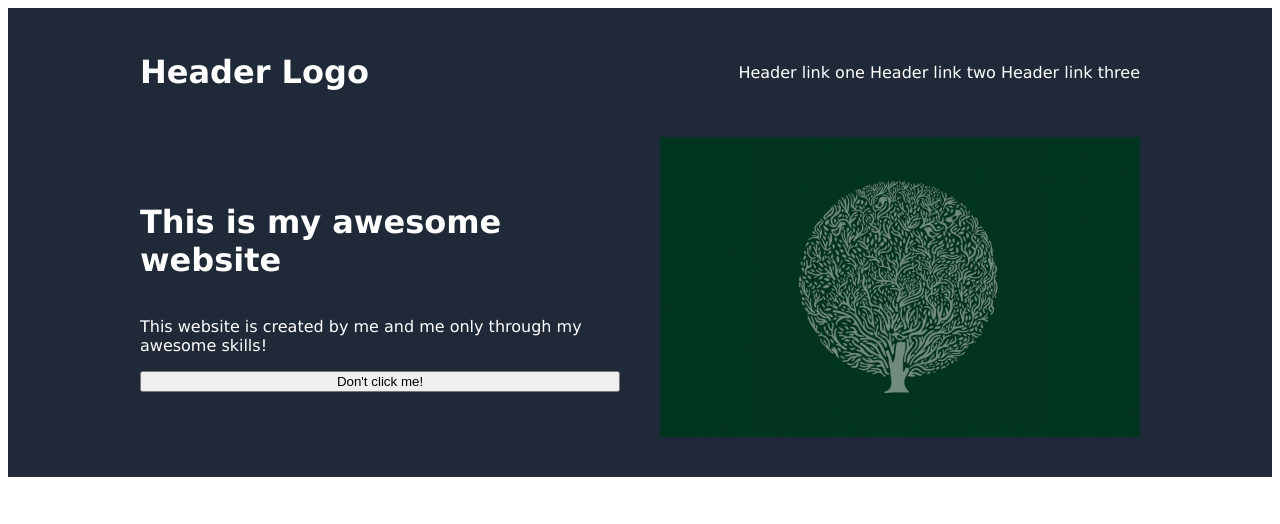
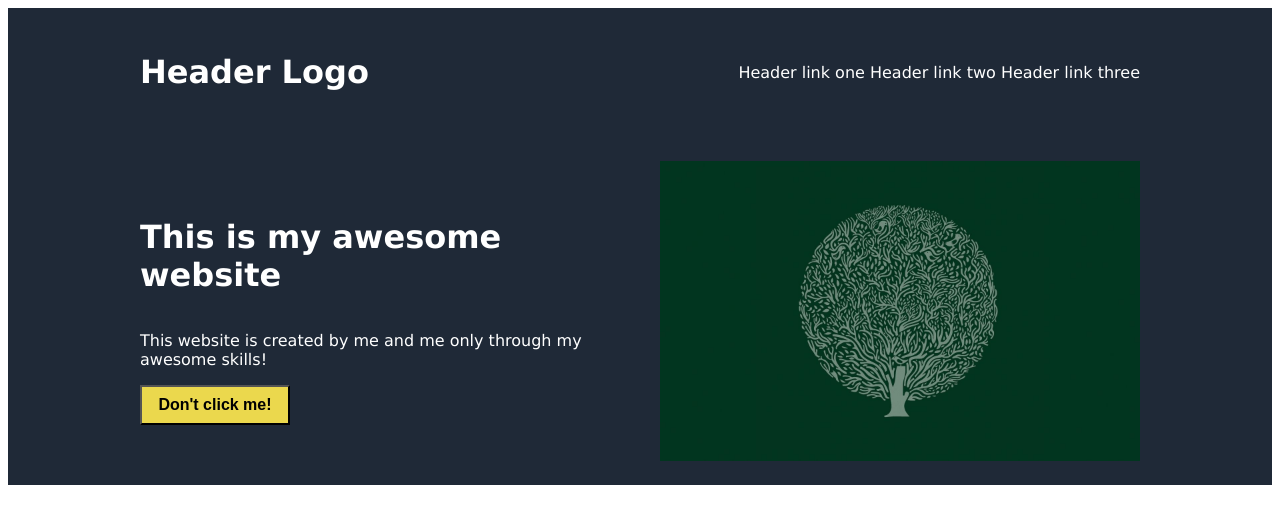
Before and after one commit to ozzestrophic/odin-css-project, a plain HTML site: page index.html in a window 1280 px wide. Drawn offline with Linux system fonts and the light colour scheme.

Commit message:
finished the hero section

```diff
--- a/style.css
+++ b/style.css
@@ -9,7 +9,7 @@ header {
 }
 #headerflex {
     color: white;
-    padding: 24px;
+    margin: 24px;
     width: 1000px;
     display: flex;
     justify-content: space-between;
@@ -25,7 +25,7 @@ header {
 
 .hero {
     width: 1000px;
-    padding-bottom: 40px;
+    margin: 24px;
     display: flex;
     justify-content: space-between;
     align-items: center;
@@ -45,3 +45,12 @@ img {
     max-width: 600px;
     height: auto;
 }
+
+button {
+    background-color: rgb(235, 216, 77);
+    color: black;
+    max-width: 150px;
+    height: 40px;
+    font-weight: 700;
+    font-size: medium;
+}
```
